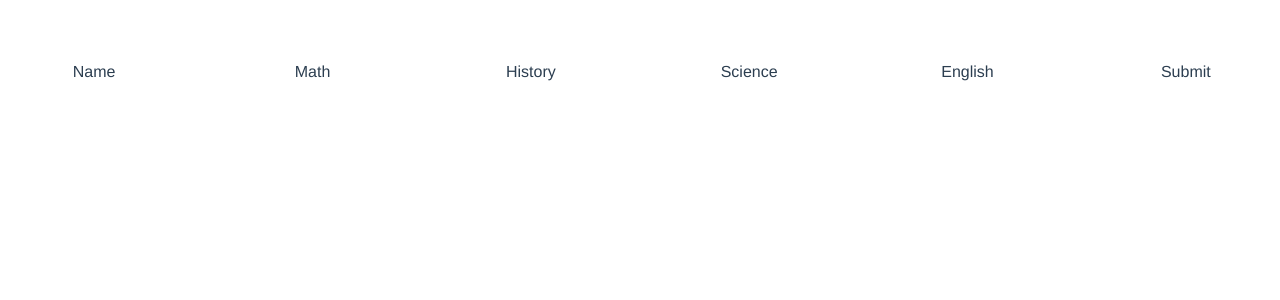
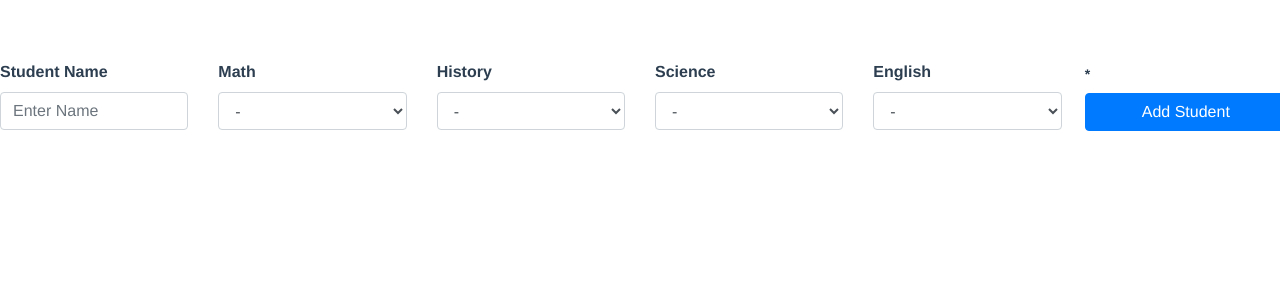
Before and after one commit to dstearle/grade-calc-rm, a Vue app: page / in a window 1280 px wide. Shown: the top 300 px of the page. Built offline with nearby package versions, Linux system fonts and the light colour scheme.

Commit message:
Gave grade inputs dropdowns and letter grades

```diff
--- a/src/components/StudentInput.vue
+++ b/src/components/StudentInput.vue
@@ -2,21 +2,113 @@
 
   <div id="container">
 
-      <div class="row">
+    <form action="" class="row">
 
-          <div class="col-2">Name</div>
+        <!-- Name Input -->
+        <div class="form-group col-2">
 
-          <div class="col-2">Math</div>
+            <label for="name" class="float-left font-weight-bold">Student Name</label>
 
-          <div class="col-2">History</div>
+            <input
+                type="text"
+                id="name"
+                placeholder="Enter Name"
+                class="form-control"
+            >
 
-          <div class="col-2">Science</div>
+        </div>
 
-          <div class="col-2">English</div>
+        <!-- Math Grade Input -->
+        <div class="form-group col-2">
 
-          <div class="col-2">Submit</div>
+            <label for="math" class="float-left font-weight-bold">Math</label>
 
-      </div>
+            <select id="math" class="form-control">
+
+                <option selected>-</option>
+                <option>A</option>
+                <option>B</option>
+                <option>C</option>
+                <option>D</option>
+                <option>F</option>
+
+            </select>
+
+        </div>
+
+        <!-- History Grade Input -->
+        <div class="form-group col-2">
+
+            <label for="history" class="float-left font-weight-bold">History</label>
+
+            <select id="history" class="form-control">
+
+                <option selected>-</option>
+                <option>A</option>
+                <option>B</option>
+                <option>C</option>
+                <option>D</option>
+                <option>F</option>
+
+            </select>
+
+        </div>
+
+        <!-- Science Grade Input -->
+        <div class="form-group col-2">
+
+            <label for="science" class="float-left font-weight-bold">Science</label>
+
+            <select id="science" class="form-control">
+
+                <option selected>-</option>
+                <option>A</option>
+                <option>B</option>
+                <option>C</option>
+                <option>D</option>
+                <option>F</option>
+
+            </select>
+
+        </div>
+
+        <!-- English Grade Input -->
+        <div class="form-group col-2">
+
+            <label for="english" class="float-left font-weight-bold">English</label>
+
+            <select id="english" class="form-control">
+
+                <option selected>-</option>
+                <option>A</option>
+                <option>B</option>
+                <option>C</option>
+                <option>D</option>
+                <option>F</option>
+
+            </select>
+
+        </div>
+
+        <!-- Submit Button -->
+        <div class="form-group form-control-sm col-2">
+
+            <label for="submit" class="float-left font-weight-bold">*</label>
+
+            <button
+                type="submit"
+                class="btn btn-primary btn-block"
+                :disabled="submitStatus"
+                @click="submitMessage"
+            >
+
+                Add Student
+
+            </button>
+
+        </div>
+
+    </form>
 
   </div>
 
```
